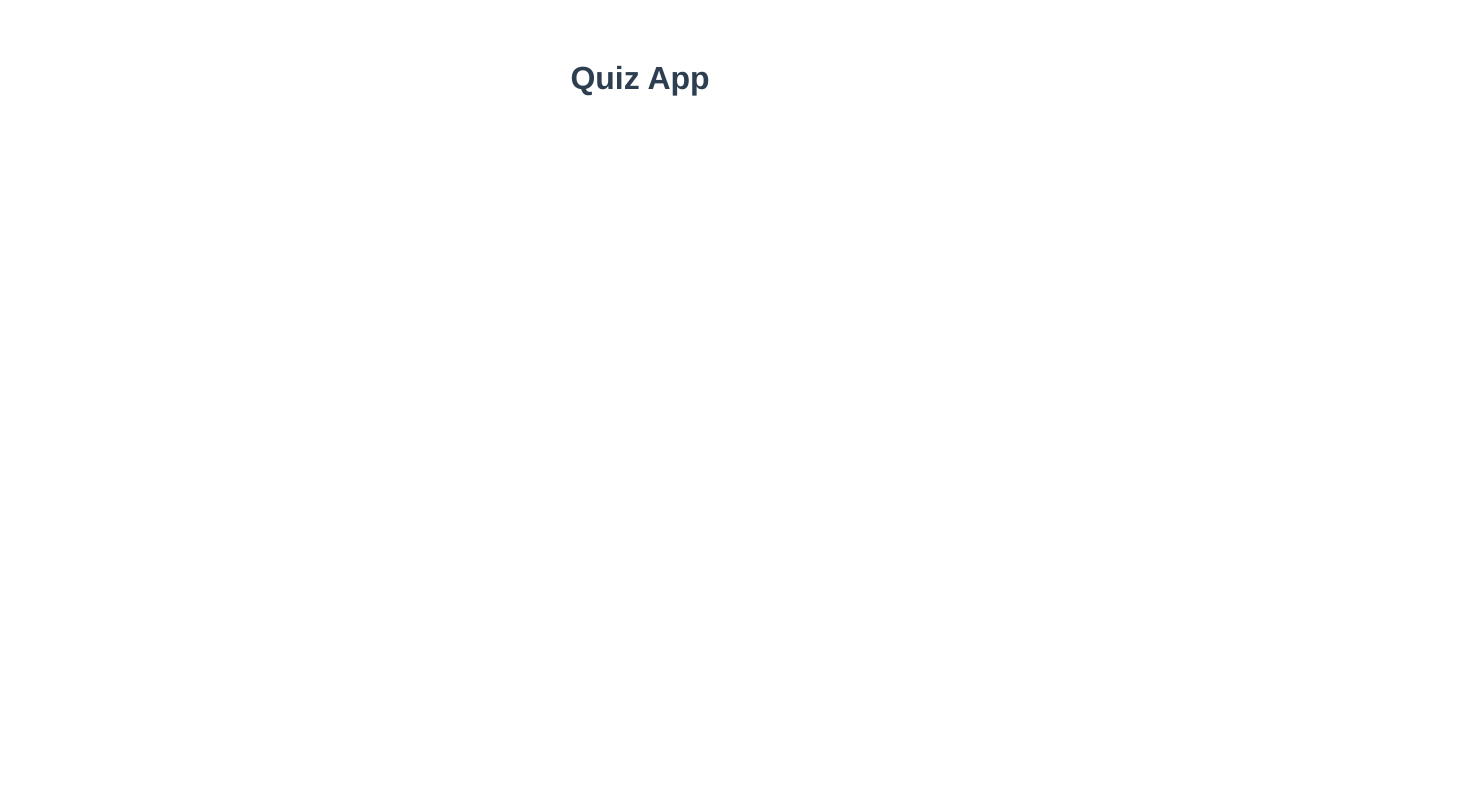
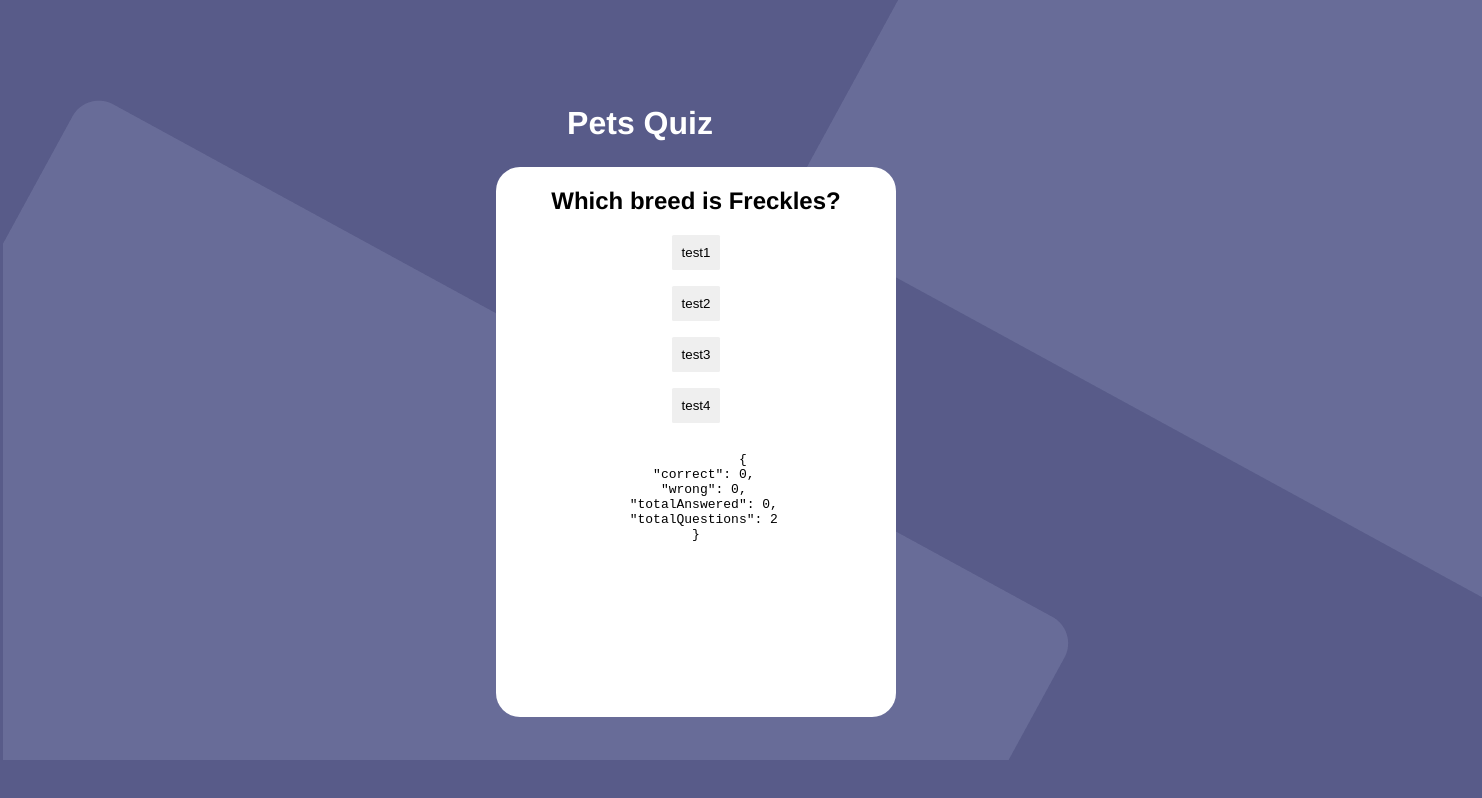
Before and after one commit to mdajgarhossain/pets-quiz-app, a Vue app: page / in a window 1280 px wide. Shown: the whole page, 1482 px wide, since content can reach past the window. Built offline with nearby package versions, Linux system fonts and the light colour scheme; no server answers.

Commit message:
primary condition adjusted

```diff
--- a/src/App.vue
+++ b/src/App.vue
@@ -21,7 +21,7 @@ export default {
   -webkit-font-smoothing: antialiased;
   -moz-osx-font-smoothing: grayscale;
   text-align: center;
-  color: #2c3e50;
+  /* color: #fff; */
   margin-top: 60px;
 }
 </style>
--- a/src/components/Quiz.vue
+++ b/src/components/Quiz.vue
@@ -1,17 +1,215 @@
 <template>
-  <div class="quiz">
-    <h1>Quiz App</h1>
+  <div class="quiz-container">
+    <!-- Headline -->
+    <h1 class="headline">Pets Quiz</h1>
+    <!-- Background images -->
+    <figure class="bg-image1">
+      <img src="@/assets/images/Rectangle 1.png" alt="" />
+    </figure>
+    <figure class="bg-image2">
+      <img src="@/assets/images/Rectangle 2.png" alt="" />
+    </figure>
+    <!-- Question -->
+    <div class="question-card">
+      <div v-for="(item, index) in questions" :key="item.id">
+        <div v-if="item.visibilty">
+          <h2>{{ item.question }}</h2>
+          <img v-if="item.image" :src="item.image" alt="" height="200" width="200" />
+          <div v-for="(choiceItem, ind) in item.choices" :key="ind">
+            <button
+              :disabled="item.isQuestionAnswered"
+              :class="choiceItem.class"
+              @click="checkAnswer(choiceItem.choice, index, ind)"
+            >
+              {{ choiceItem.choice }}
+            </button>
+          </div>
+          <button
+            v-if="item.isQuestionAnswered && index < questions.length - 1"
+            @click="gotoNextQuestion(index)"
+          >
+            Next
+          </button>
+
+          <div>
+            <pre>
+            {{ quizResult }}
+          </pre
+            >
+          </div>
+        </div>
+      </div>
+    </div>
   </div>
 </template>
 
 <script>
 export default {
-  name: 'Quiz',
-  props: {}
-}
+  name: "Quiz",
+  props: {},
+
+  data() {
+    return {
+      imageUrl: null,
+      questions: [
+        {
+          id: 1,
+          question: "Which breed is Freckles?",
+          choices: [
+            { choice: "test1", class: "answer" },
+            { choice: "test2", class: "answer" },
+            { choice: "test3", class: "answer" },
+            { choice: "test4", class: "answer" },
+          ],
+          image: null,
+          correctAnswer: "test3",
+          visibilty: true,
+          isQuestionAnswered: false,
+          answeredValue: null,
+        },
+        {
+          id: 2,
+          question: "What purpose of the cattledog breed for?",
+          choices: [
+            { choice: "test1", class: "answer" },
+            { choice: "test2", class: "answer" },
+            { choice: "test3", class: "answer" },
+            { choice: "test4", class: "answer" },
+          ],
+          correctAnswer: "test2",
+          visibilty: false,
+          isQuestionAnswered: false,
+          answeredValue: null,
+        },
+      ],
+    };
+  },
+
+  created() {
+    this.fetchImages();
+  },
+
+  computed: {
+    quizResult() {
+      let result = {
+        correct: 0,
+        wrong: 0,
+        totalAnswered: 0,
+        totalQuestions: this.questions.length,
+      };
+      this.questions.forEach((el) => {
+        if (el.isQuestionAnswered) {
+          if (el.correctAnswer === el.answeredValue) {
+            result.correct++;
+          } else {
+            result.wrong++;
+          }
+          result.totalAnswered++;
+        }
+      });
+      return result;
+    },
+  },
+
+  methods: {
+    async fetchImages() {
+      this.loading = true;
+      let response = await fetch(
+        "https://dog.ceo/api/breed/cattledog/australian/images/random"
+      );
+      let jsonResponse = await response.json();
+      if (jsonResponse && jsonResponse.message) {
+        this.questions[0].image = jsonResponse.message;
+      }
+
+      console.log(jsonResponse);
+
+      // let data = jsonResponse.results.map((question) => {
+      //   // put choices on question into single array
+      //   question.choices = [
+      //     question.correct_answer,
+      //     ...question.incorrect_choices
+      //   ];
+      //   return question;
+      // });
+    },
+    checkAnswer(answer, index, choiceIndex) {
+      const question = this.questions[index];
+      if (question.correctAnswer === answer) {
+        question.choices[choiceIndex].class = "correctAnswer";
+      } else {
+        question.choices[choiceIndex].class = "wrongAnswer";
+        question.choices.forEach((el) => {
+          if (el.choice === question.correctAnswer) {
+            el.class = "correctAnswer";
+          }
+        });
+      }
+      question.isQuestionAnswered = true;
+      question.answeredValue = answer;
+    },
+
+    gotoNextQuestion(index) {
+      this.questions[index].visibilty = false;
+      this.questions[index + 1].visibilty = true;
+      // if(this.questions.length === this.quizResult.totalAnswered) {
+      //   this.questions[index].visibilty = false;
+      //   this.questions[index + 1].visibilty = false;
+      // }
+    },
+  },
+};
 </script>
 
 <!-- Add "scoped" attribute to limit CSS to this component only -->
-<style scoped>
+<style>
+body {
+  background-color: #585b89;
+  position: relative;
+  overflow-x: hidden;
+}
 
+.quiz-container {
+  margin: 1rem auto;
+  padding: 1.5rem;
+  max-width: 700px;
+}
+.headline {
+  color: #ffffff;
+}
+.bg-image1 {
+  top: -240px;
+  right: -250px;
+  position: absolute;
+}
+.bg-image2 {
+  top: 24px;
+  left: -45px;
+  position: absolute;
+}
+.question-card {
+  background-color: #ffffff;
+  border-radius: 24px;
+  width: 400px;
+  height: 550px;
+  position: absolute;
+  left: 488px;
+  top: 107px;
+}
+.answer {
+  padding: 10px;
+  border: none;
+  border-radius: 0.1rem;
+  margin-bottom: 1rem;
+}
+
+.correctAnswer {
+  background-color: green;
+  color: white;
+}
+
+.wrongAnswer {
+  background-color: red;
+  color: white;
+}
 </style>
```
Also changed, not shown: src/assets/images/Rectangle 1.png (added), src/assets/images/Rectangle 2.png (added).
